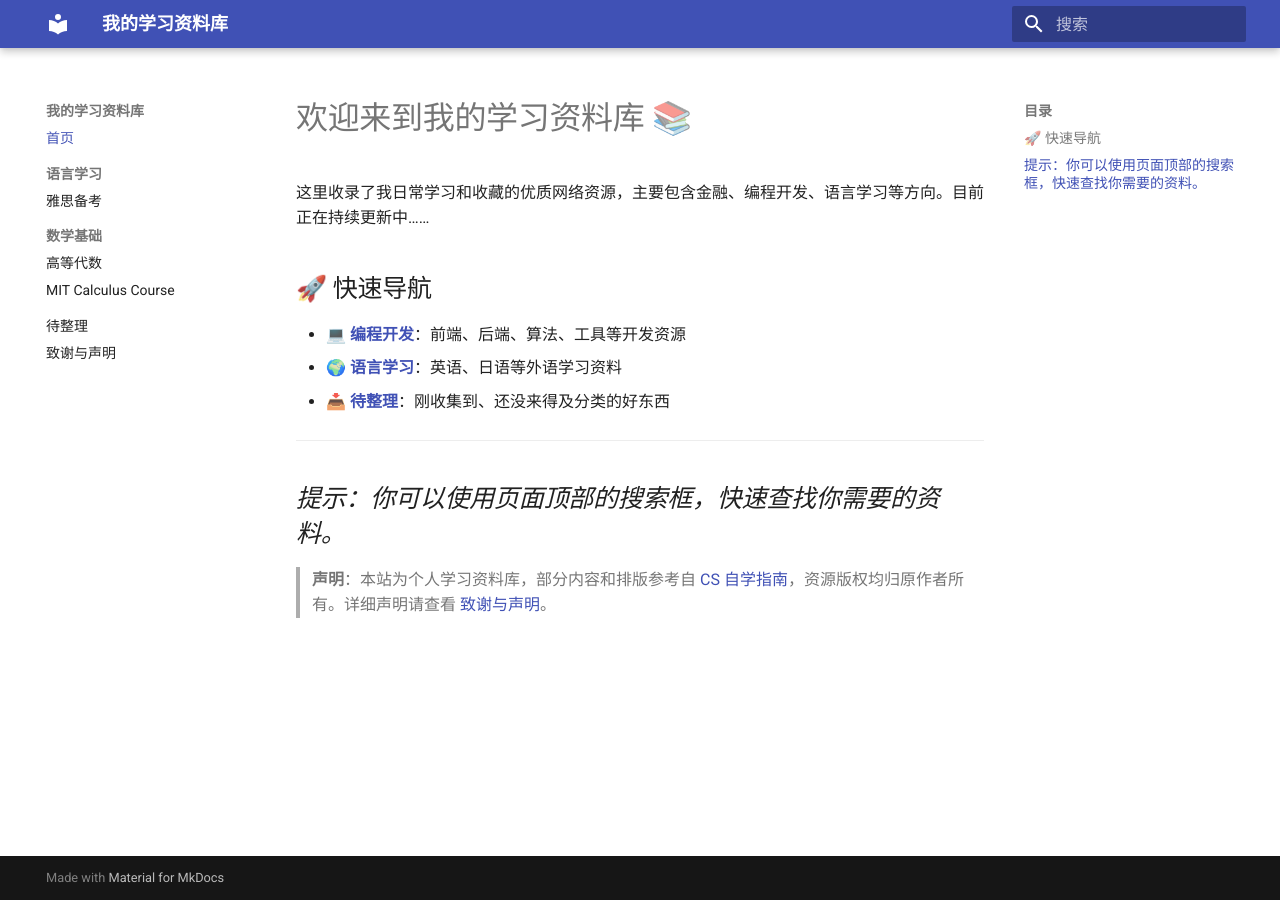
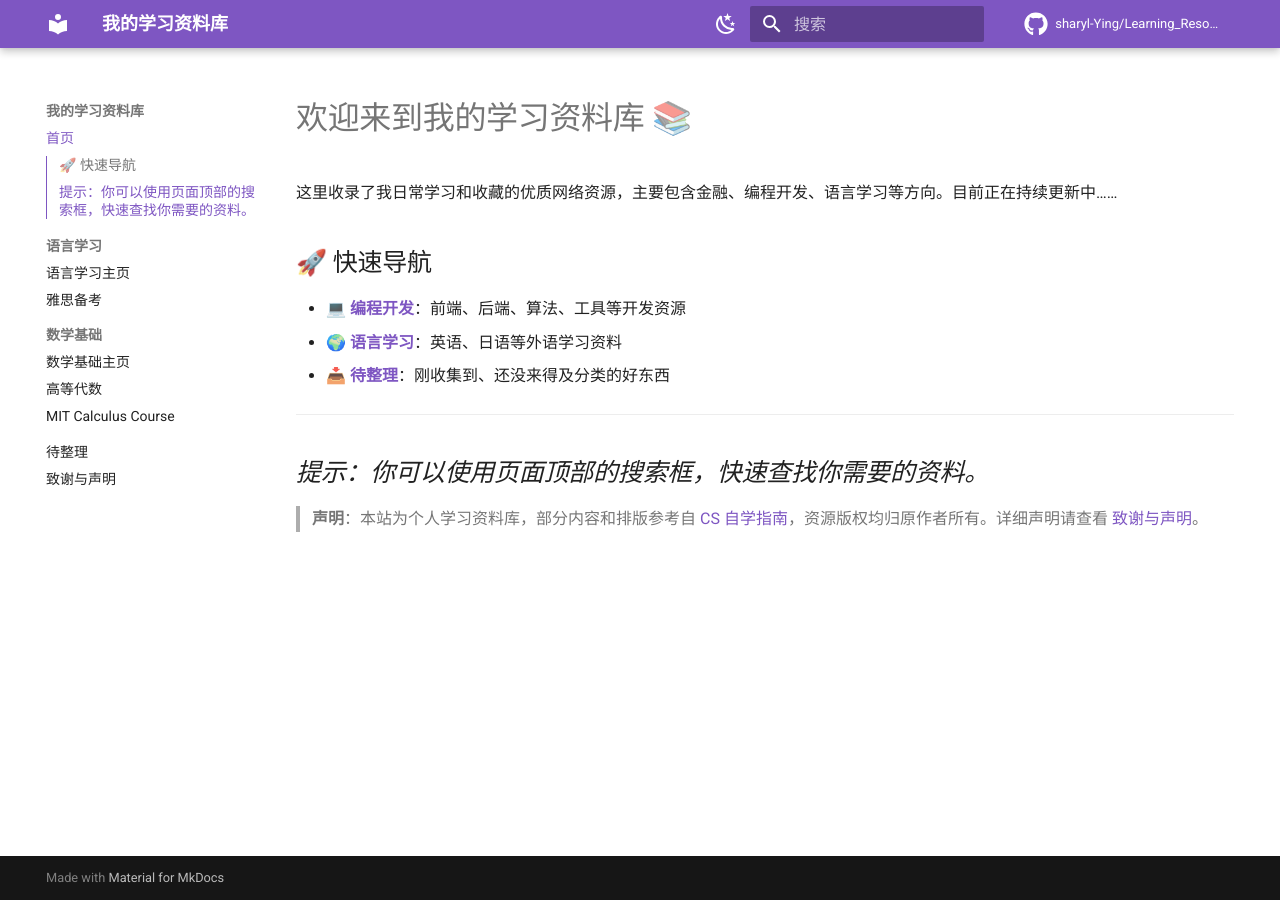
Before and after one commit to sharyl-Ying/Learning_Resource, an MkDocs documentation site: the page built from docs/index.md, in a window 1280 px wide. Built offline with MkDocs 1.6.1 and Material for MkDocs 9.7.7, drawn with Linux system fonts in a browser that asks for light colours; comment, search, counter and statistics services are not loaded.

Commit message:
Update mkdocs.yml

```diff
--- a/mkdocs.yml
+++ b/mkdocs.yml
@@ -1,19 +1,66 @@
 site_name: 我的学习资料库
 site_url: https://sharyl-Ying.github.io/Learning_Resource/
+repo_name: sharyl-Ying/Learning_Resource
+repo_url: https://github.com/sharyl-Ying/Learning_Resource
+
 theme:
   name: material
   language: zh
+  palette:
+    # 浅色模式
+    - media: "(prefers-color-scheme: light)"
+      scheme: default
+      primary: deep purple
+      accent: purple
+      toggle:
+        icon: material/weather-night
+        name: 切换到深色模式
+    # 深色模式（星空质感！）
+    - media: "(prefers-color-scheme: dark)"
+      scheme: slate
+      primary: deep purple
+      accent: purple
+      toggle:
+        icon: material/weather-sunny
+        name: 切换到浅色模式
   features:
     - navigation.sections
+    - navigation.expand
+    - navigation.top
     - search.suggest
+    - search.highlight
+    - content.tabs.link
+    - toc.integrate
+  icon:
+    repo: fontawesome/brands/github
+
 plugins:
-  - search
+  - search:
+      lang:
+        - zh
+        - en
+
 nav:
   - 首页: index.md
   - 语言学习:
+    - 语言学习主页: 语言学习.md
     - 雅思备考: 语言学习/雅思.md
   - 数学基础:
-      - 高等代数: 数学基础/高等代数.md
-      - MIT Calculus Course: 数学基础/MIT Calculus Course.md
+    - 数学基础主页: 数学基础.md
+    - 高等代数: 数学基础/高等代数.md
+    - MIT Calculus Course: 数学基础/MIT Calculus Course.md
   - 待整理: 待整理.md
   - 致谢与声明: 致谢与声明.md
+
+markdown_extensions:
+  - pymdownx.arithmatex:
+      generic: true
+  - pymdownx.highlight:
+      anchor_linenums: true
+  - pymdownx.inlinehilite
+  - pymdownx.snippets
+  - pymdownx.superfences
+  - admonition
+  - footnotes
+  - md_in_html
+  - tables
```
